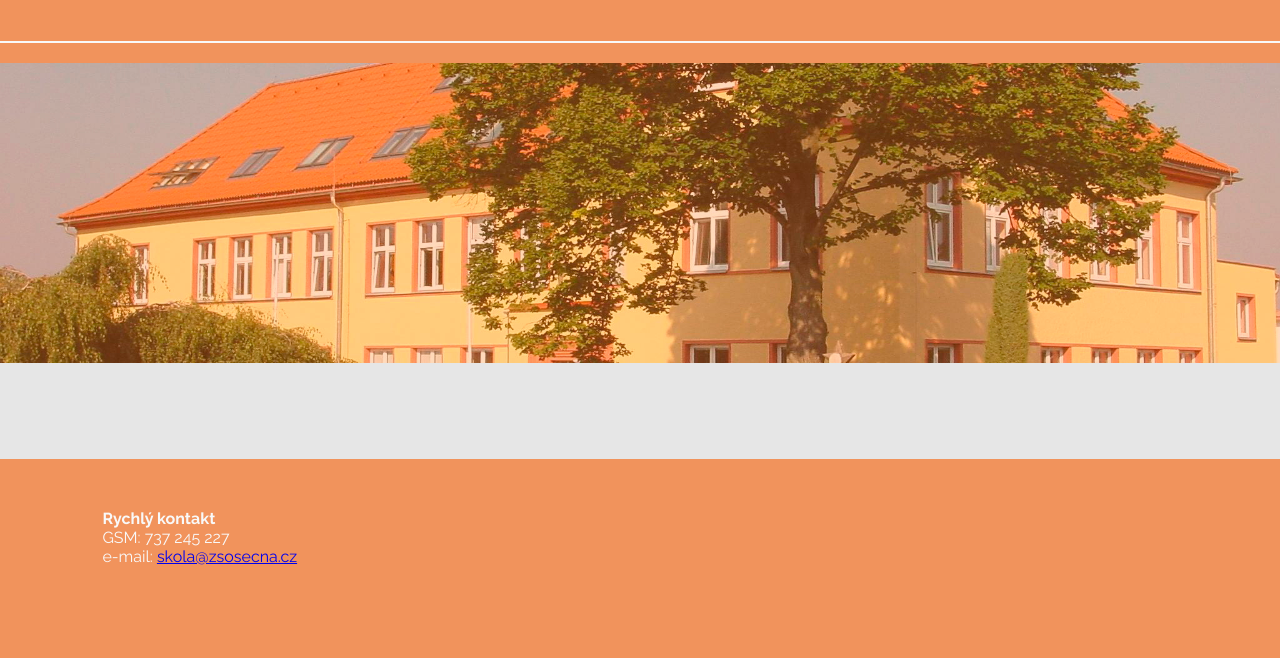
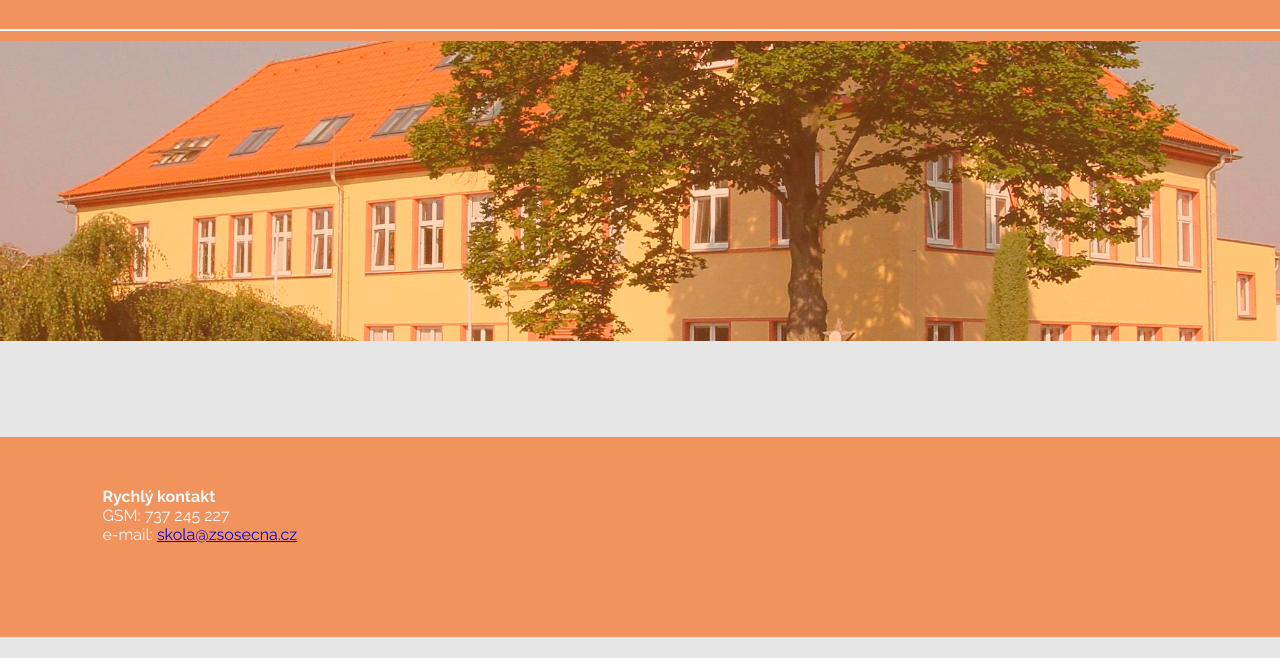
Before and after one commit to meeko252/zsOsecna-2.0, a Symfony app: template templates/primarySchool/homePage.html.twig in a window 1280 px wide. Shown: the top 658 px of the page. Run offline with Twig, Linux system fonts and the light colour scheme; the template is opened without the code that fills it, so the values that code supplies are empty; style sheets or scripts are compiled from the project's sources; some libraries are stand-ins or nearby versions.

Commit message:
Change size of header in scss file

```diff
--- a/assets/styles/main.scss
+++ b/assets/styles/main.scss
@@ -23,9 +23,8 @@ header {
   align-items: center;
   justify-content: center;
   width: 100%;
-
   .upper_menu {
-    padding: 10px;
+    padding: 5px;
     width: 100%;
     text-align: center;
 
@@ -34,7 +33,7 @@ header {
       color: $fake-white;
       margin-left: 5%;
       margin-right: 5%;
-      font-size: 18px;
+      font-size: 15px;
     }
 
     .active {
@@ -54,8 +53,9 @@ main {
     background-color: $primary_color;
     width: 100%;
     text-align: center;
-    padding-top: 10px;
-    padding-bottom: 10px;
+    padding-top: 5px;
+    padding-bottom: 5px;
+    size: 23px;
 
     h1 a {
       text-decoration: none;
@@ -182,7 +182,7 @@ main {
 
     h2 {
       color: $fake-white;
-      font-size: 50px;
+      font-size: 40px;
       text-transform: uppercase;
       margin-left: 5%;
       position: absolute;
```
Also changed, not shown: assets/styles/main.css (+6 -32 lines), 1 other file.
